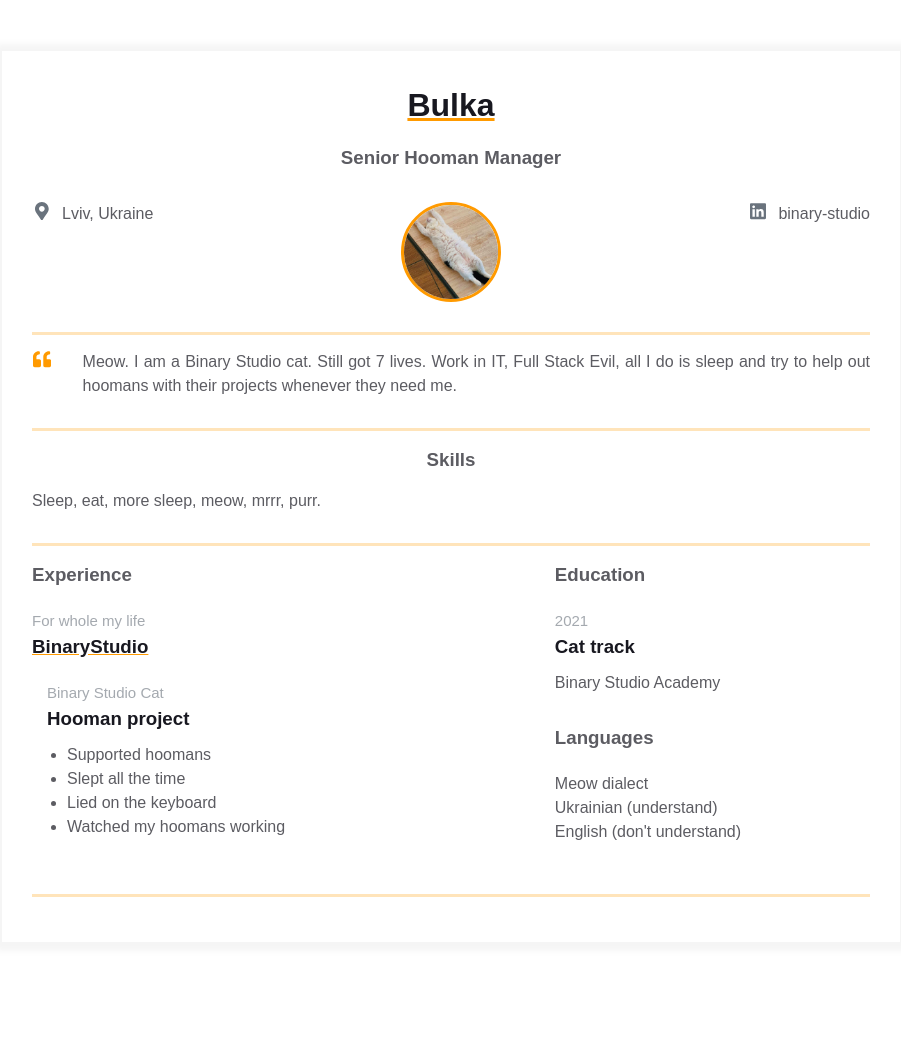
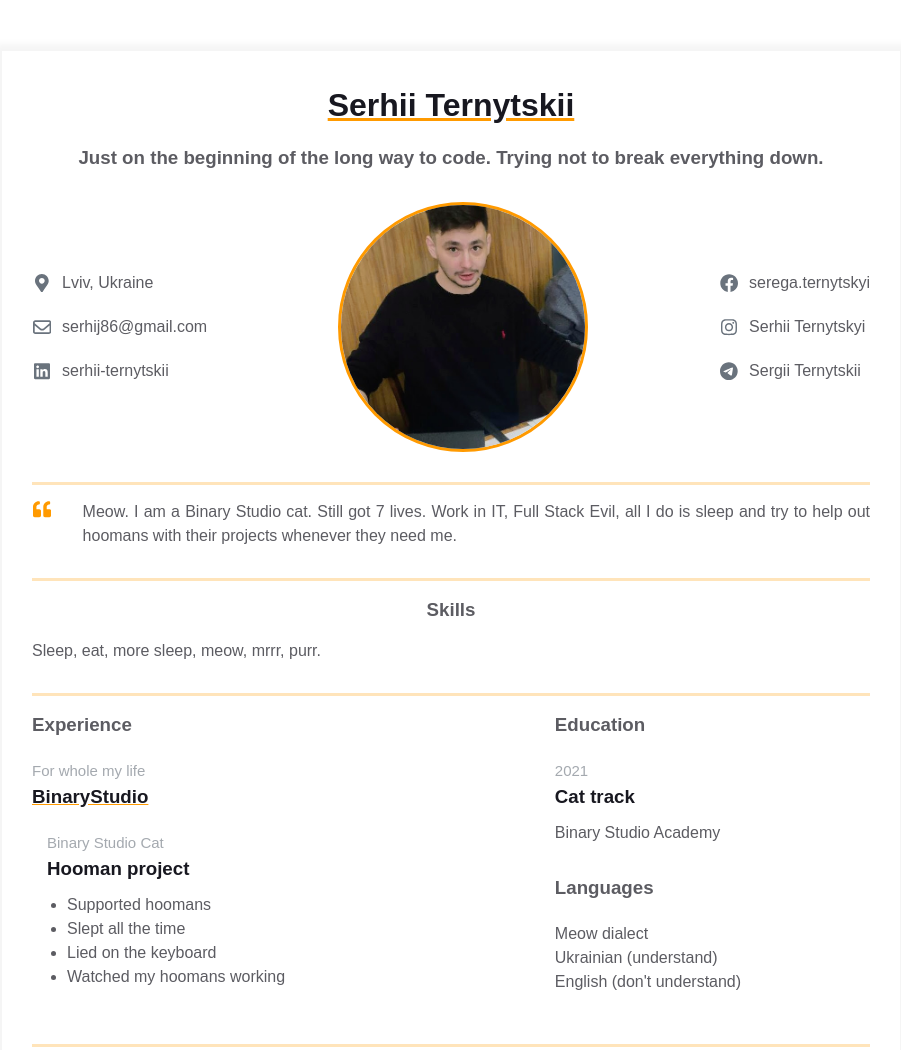
Before and after one commit to SergiiTernytskyi/homepage, a plain HTML site: page index.html in a window 1280 px wide. Shown: the whole page, without its empty margins (189-1090 px from the left). Before the commit the page ends 993 px from the top, so only its background shows below. Drawn offline with Linux system fonts and the light colour scheme.

Commit message:
contacts information added

```diff
--- a/index.html
+++ b/index.html
@@ -11,12 +11,20 @@
       <div class="resume">
         <div class="container">
           <div class="resume__block">
-            <h1 class="contact-info__header">Bulka</h1>
-            <h3 class="contact-info__sub-header">Senior Hooman Manager</h3>
+            <h1 class="contact-info__header">Serhii Ternytskii</h1>
+            <h3 class="contact-info__sub-header">
+              Just on the beginning of the long way to code. Trying not to break
+              everything down.
+            </h3>
 
             <div class="contact_info_container fh">
               <div class="contact-info__block">
-                <a href="" rel="author" class="contact-info__item">
+                <a
+                  href="https://www.google.com/maps/place/Lviv,+Lviv+Oblast,+79000/@49.84498,24.0161376,14.34z/data=!4m6!3m5!1s0x473add7c09109a57:0x4223c517012378e2!8m2!3d49.839683!4d24.029717!16zL20vMGQ3X24?authuser=0&entry=ttu"
+                  rel="author"
+                  class="contact-info__item"
+                  target="_blank"
+                >
                   <div class="contact-info__item-icon-wrapper">
                     <svg
                       class="contact-info__item-icon"
@@ -24,30 +32,39 @@
                       viewBox="0 0 384 512"
                     >
                       <path
-                        d="M172.268 501.67C26.97 291.031 0 269.413 0 192 0 85.961 85.961 0
-        192 0s192 85.961 192 192c0 77.413-26.97 99.031-172.268 309.67-9.535
-        13.774-29.93 13.773-39.464 0zM192 272c44.183 0 80-35.817
-        80-80s-35.817-80-80-80-80 35.817-80 80 35.817 80 80 80z"
+                        d="M172.268 501.67C26.97 291.031 0 269.413 0 192 0 85.961 85.961 0 192 0s192 85.961 192 192c0 77.413-26.97 99.031-172.268 309.67-9.535 13.774-29.93 13.773-39.464 0zM192 272c44.183 0 80-35.817 80-80s-35.817-80-80-80-80 35.817-80 80 35.817 80 80 80z"
                       ></path>
                     </svg>
                   </div>
                   <span>Lviv, Ukraine</span>
                 </a>
-              </div>
 
-              <div class="contact-info__block contact-info__block--center">
-                <img
-                  class="contact-info__avatar"
-                  src="assets/bulka.jpg"
-                  alt="Avatar"
-                />
-              </div>
-
-              <div class="contact-info__block">
                 <a
-                  href="https://ua.linkedin.com/company/binary-studio_241166"
+                  href="mailto:serhij86@gmail.com"
                   rel="author"
                   class="contact-info__item"
+                  target="_blank"
+                >
+                  <div class="contact-info__item-icon-wrapper">
+                    <svg
+                      class="contact-info__item-icon"
+                      xmlns="http://www.w3.org/2000/svg"
+                      height="1em"
+                      viewBox="0 0 512 512"
+                    >
+                      <path
+                        d="M64 112c-8.8 0-16 7.2-16 16v22.1L220.5 291.7c20.7 17 50.4 17 71.1 0L464 150.1V128c0-8.8-7.2-16-16-16H64zM48 212.2V384c0 8.8 7.2 16 16 16H448c8.8 0 16-7.2 16-16V212.2L322 328.8c-38.4 31.5-93.7 31.5-132 0L48 212.2zM0 128C0 92.7 28.7 64 64 64H448c35.3 0 64 28.7 64 64V384c0 35.3-28.7 64-64 64H64c-35.3 0-64-28.7-64-64V128z"
+                      />
+                    </svg>
+                  </div>
+                  <span>serhij86@gmail.com</span>
+                </a>
+
+                <a
+                  href="https://www.linkedin.com/in/serhii-ternytskii/"
+                  rel="author"
+                  class="contact-info__item"
+                  target="_blank"
                 >
                   <div class="contact-info__item-icon-wrapper">
                     <svg
@@ -56,17 +73,84 @@
                       viewBox="0 0 448 512"
                     >
                       <path
-                        d="M416 32H31.9C14.3 32 0 46.5 0 64.3v383.4C0 465.5 14.3 480 31.9
-        480H416c17.6 0 32-14.5 32-32.3V64.3c0-17.8-14.4-32.3-32-32.3zM135.4
-        416H69V202.2h66.5V416zm-33.2-243c-21.3 0-38.5-17.3-38.5-38.5S80.9
-        96 102.2 96c21.2 0 38.5 17.3 38.5 38.5 0 21.3-17.2 38.5-38.5
-        38.5zm282.1 243h-66.4V312c0-24.8-.5-56.7-34.5-56.7-34.6 0-39.9
-        27-39.9 54.9V416h-66.4V202.2h63.7v29.2h.9c8.9-16.8 30.6-34.5
-        62.9-34.5 67.2 0 79.7 44.3 79.7 101.9V416z"
+                        d="M416 32H31.9C14.3 32 0 46.5 0 64.3v383.4C0 465.5 14.3 480 31.9 480H416c17.6 0 32-14.5 32-32.3V64.3c0-17.8-14.4-32.3-32-32.3zM135.4 416H69V202.2h66.5V416zm-33.2-243c-21.3 0-38.5-17.3-38.5-38.5S80.9 96 102.2 96c21.2 0 38.5 17.3 38.5 38.5 0 21.3-17.2 38.5-38.5 38.5zm282.1 243h-66.4V312c0-24.8-.5-56.7-34.5-56.7-34.6 0-39.9 27-39.9 54.9V416h-66.4V202.2h63.7v29.2h.9c8.9-16.8 30.6-34.5 62.9-34.5 67.2 0 79.7 44.3 79.7 101.9V416z"
                       ></path>
                     </svg>
                   </div>
-                  <span>binary-studio</span>
+                  <span>serhii-ternytskii</span>
+                </a>
+              </div>
+
+              <div class="contact-info__block contact-info__block--center">
+                <img
+                  class="contact-info__avatar"
+                  src="assets/serhii.jpg"
+                  alt="Avatar"
+                />
+              </div>
+
+              <div class="contact-info__block">
+                <a
+                  href="https://www.facebook.com/serega.ternytskyi"
+                  rel="author"
+                  class="contact-info__item"
+                  target="_blank"
+                >
+                  <div class="contact-info__item-icon-wrapper">
+                    <svg
+                      class="contact-info__item-icon"
+                      xmlns="http://www.w3.org/2000/svg"
+                      height="1em"
+                      viewBox="0 0 512 512"
+                    >
+                      <path
+                        d="M504 256C504 119 393 8 256 8S8 119 8 256c0 123.78 90.69 226.38 209.25 245V327.69h-63V256h63v-54.64c0-62.15 37-96.48 93.67-96.48 27.14 0 55.52 4.84 55.52 4.84v61h-31.28c-30.8 0-40.41 19.12-40.41 38.73V256h68.78l-11 71.69h-57.78V501C413.31 482.38 504 379.78 504 256z"
+                      />
+                    </svg>
+                  </div>
+                  <span>serega.ternytskyi</span>
+                </a>
+
+                <a
+                  href="https://www.instagram.com/serhii_ter/"
+                  rel="author"
+                  class="contact-info__item"
+                  target="_blank"
+                >
+                  <div class="contact-info__item-icon-wrapper">
+                    <svg
+                      class="contact-info__item-icon"
+                      xmlns="http://www.w3.org/2000/svg"
+                      height="1em"
+                      viewBox="0 0 448 512"
+                    >
+                      <path
+                        d="M224.1 141c-63.6 0-114.9 51.3-114.9 114.9s51.3 114.9 114.9 114.9S339 319.5 339 255.9 287.7 141 224.1 141zm0 189.6c-41.1 0-74.7-33.5-74.7-74.7s33.5-74.7 74.7-74.7 74.7 33.5 74.7 74.7-33.6 74.7-74.7 74.7zm146.4-194.3c0 14.9-12 26.8-26.8 26.8-14.9 0-26.8-12-26.8-26.8s12-26.8 26.8-26.8 26.8 12 26.8 26.8zm76.1 27.2c-1.7-35.9-9.9-67.7-36.2-93.9-26.2-26.2-58-34.4-93.9-36.2-37-2.1-147.9-2.1-184.9 0-35.8 1.7-67.6 9.9-93.9 36.1s-34.4 58-36.2 93.9c-2.1 37-2.1 147.9 0 184.9 1.7 35.9 9.9 67.7 36.2 93.9s58 34.4 93.9 36.2c37 2.1 147.9 2.1 184.9 0 35.9-1.7 67.7-9.9 93.9-36.2 26.2-26.2 34.4-58 36.2-93.9 2.1-37 2.1-147.8 0-184.8zM398.8 388c-7.8 19.6-22.9 34.7-42.6 42.6-29.5 11.7-99.5 9-132.1 9s-102.7 2.6-132.1-9c-19.6-7.8-34.7-22.9-42.6-42.6-11.7-29.5-9-99.5-9-132.1s-2.6-102.7 9-132.1c7.8-19.6 22.9-34.7 42.6-42.6 29.5-11.7 99.5-9 132.1-9s102.7-2.6 132.1 9c19.6 7.8 34.7 22.9 42.6 42.6 11.7 29.5 9 99.5 9 132.1s2.7 102.7-9 132.1z"
+                      />
+                    </svg>
+                  </div>
+                  <span>Serhii Ternytskyi</span>
+                </a>
+
+                <a
+                  href="https://t.me/ternytskii"
+                  rel="author"
+                  class="contact-info__item"
+                  target="_blank"
+                >
+                  <div class="contact-info__item-icon-wrapper">
+                    <svg
+                      class="contact-info__item-icon"
+                      xmlns="http://www.w3.org/2000/svg"
+                      height="1em"
+                      viewBox="0 0 496 512"
+                    >
+                      <path
+                        d="M248,8C111.033,8,0,119.033,0,256S111.033,504,248,504,496,392.967,496,256,384.967,8,248,8ZM362.952,176.66c-3.732,39.215-19.881,134.378-28.1,178.3-3.476,18.584-10.322,24.816-16.948,25.425-14.4,1.326-25.338-9.517-39.287-18.661-21.827-14.308-34.158-23.215-55.346-37.177-24.485-16.135-8.612-25,5.342-39.5,3.652-3.793,67.107-61.51,68.335-66.746.153-.655.3-3.1-1.154-4.384s-3.59-.849-5.135-.5q-3.283.746-104.608,69.142-14.845,10.194-26.894,9.934c-8.855-.191-25.888-5.006-38.551-9.123-15.531-5.048-27.875-7.717-26.8-16.291q.84-6.7,18.45-13.7,108.446-47.248,144.628-62.3c68.872-28.647,83.183-33.623,92.511-33.789,2.052-.034,6.639.474,9.61,2.885a10.452,10.452,0,0,1,3.53,6.716A43.765,43.765,0,0,1,362.952,176.66Z"
+                      />
+                    </svg>
+                  </div>
+                  <span>Sergii Ternytskii</span>
                 </a>
               </div>
             </div>
--- a/styles.css
+++ b/styles.css
@@ -87,7 +87,7 @@ body {
 .contact-info__block {
   display: flex;
   flex-direction: column;
-  justify-content: space-between;
+  justify-content: center;
 }
 
 .contact-info__block--center {
@@ -99,6 +99,7 @@ body {
   text-decoration: none;
   display: flex;
   justify-content: start;
+  align-items: center;
 }
 
 .contact-info__item:not(:last-child) {
@@ -123,8 +124,8 @@ body {
 
 .contact-info__avatar {
   border-radius: 50%;
-  width: 100px;
-  height: 100px;
+  width: 250px;
+  height: 250px;
   object-fit: cover;
   border: 3px solid;
   border-color: var(--text-decoration-color);
```
Also changed, not shown: assets/serhii.jpg (added).
